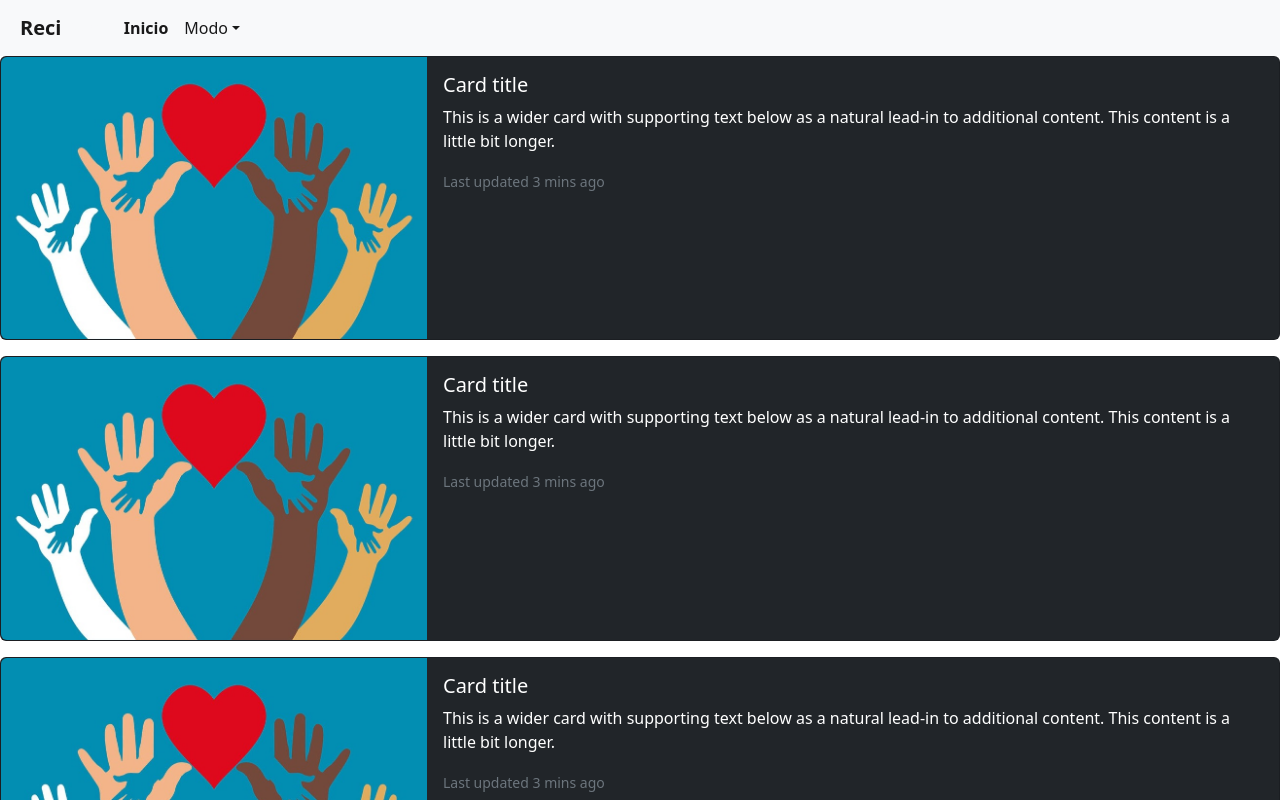
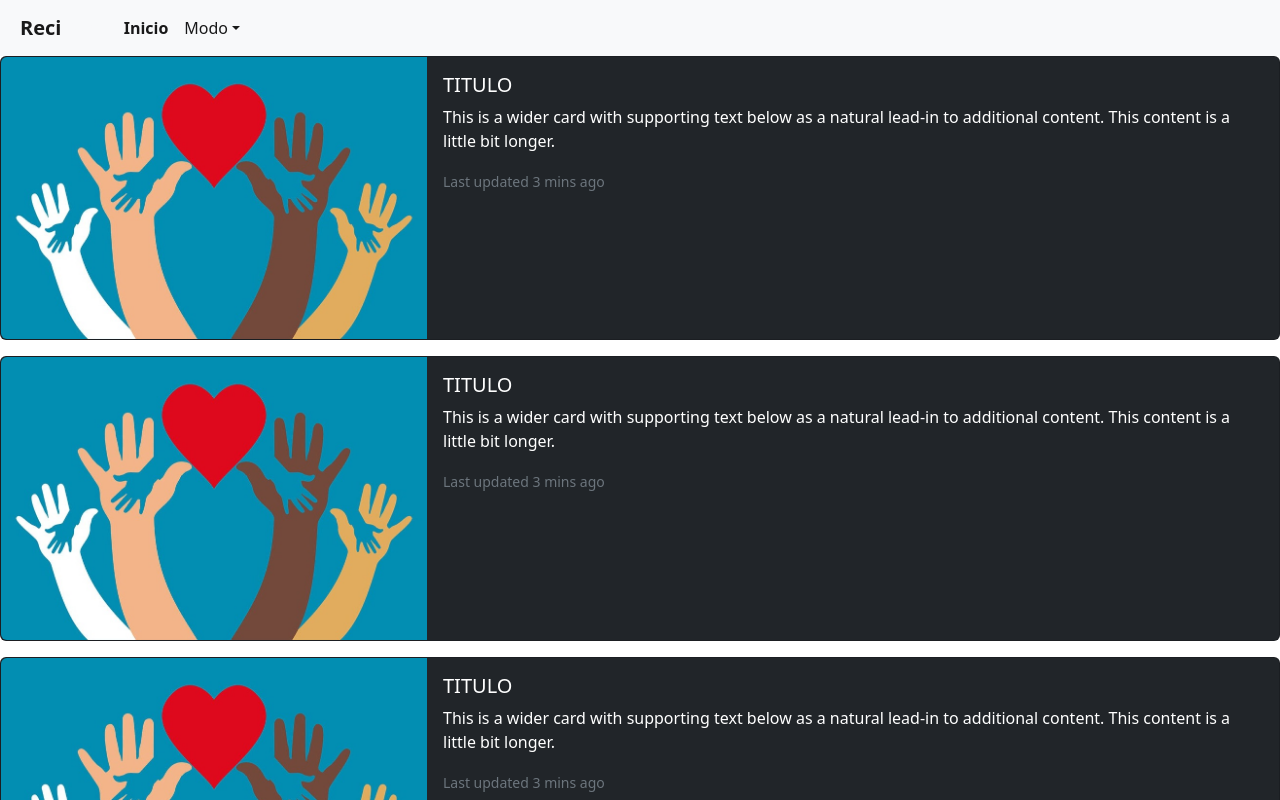
Before and after one commit to SofiRms/RECI-ROP, a React (Vite) app: page /donacion in a window 1280 px wide. Shown: the top 800 px of the page. Built offline with nearby package versions, Linux system fonts and the light colour scheme.

Commit message:
funcion diccionario

```diff
--- a/src/Components/Cards.jsx
+++ b/src/Components/Cards.jsx
@@ -9,7 +9,7 @@
     </div>
     <div className="col-md-8">
       <div className="card-body">
-        <h5 className="card-title">Card title</h5>
+        <h5 className="card-title">TITULO</h5>
         <p className="card-text">This is a wider card with supporting text below as a natural lead-in to additional content. This content is a little bit longer.</p>
         <p className="card-text"><small className="text-muted">Last updated 3 mins ago</small></p>
       </div>
```
